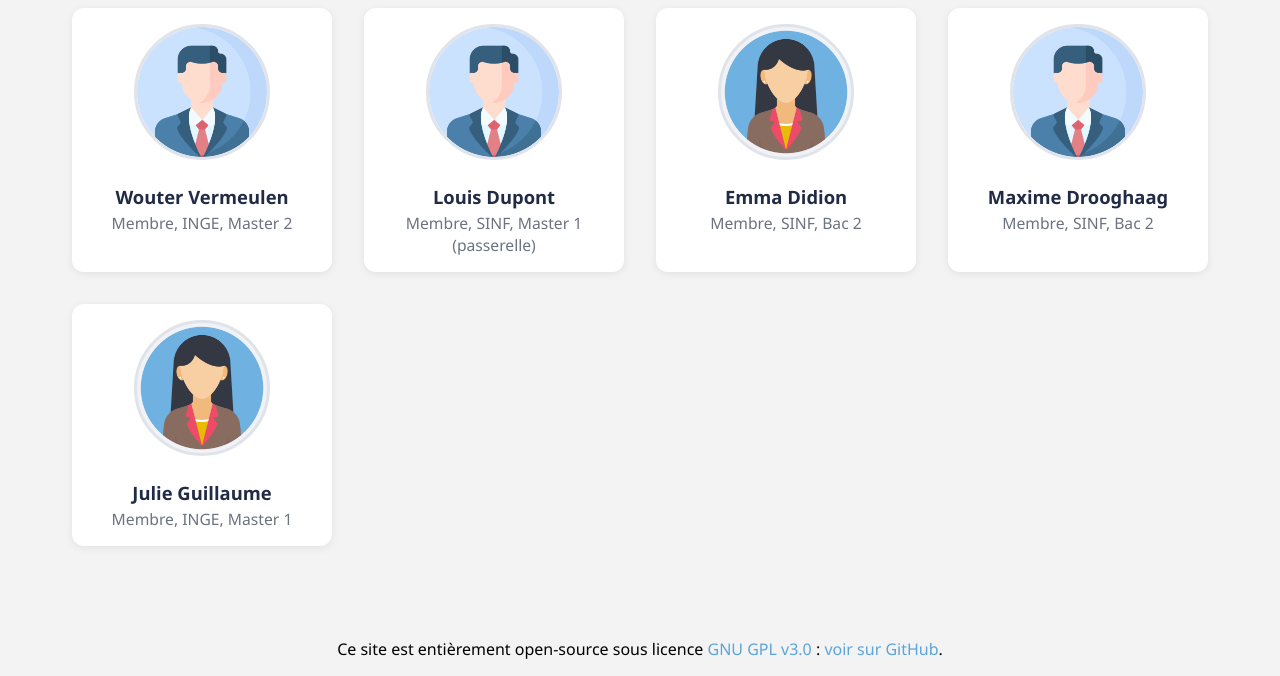
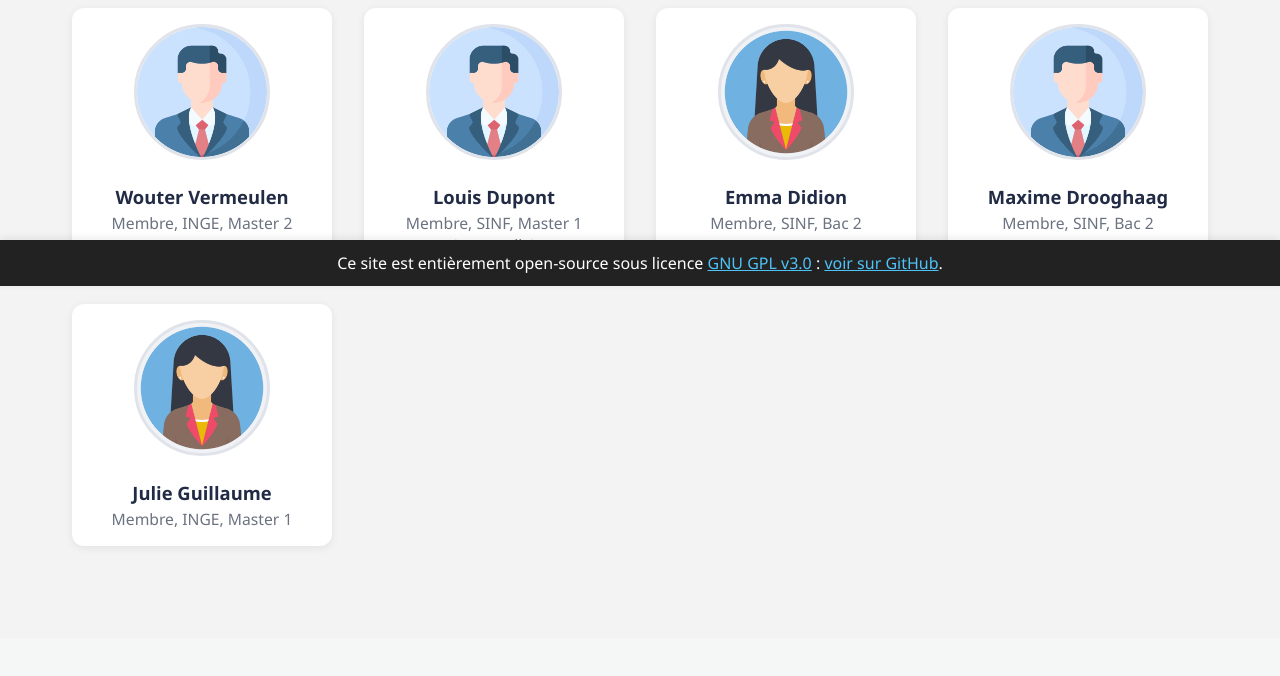
Before and after one commit to Piwy-dev/bde-epl-site, a Flask app: page /members in a window 1280 px wide. Shown: the part 514-1190 px from the top of the page. After the commit the page ends 1061 px from the top, so only its background shows below. Run offline with Flask 3, Linux system fonts and the light colour scheme.

Commit message:
bottom navbar

```diff
--- /dev/null
+++ b/app/static/css/bottom-navbar.css
@@ -0,0 +1,30 @@
+.bottom-navbar {
+    position: fixed;
+    bottom: 0;
+    left: 0;
+    width: 100%;
+    background: #222;
+    color: #fff;
+    padding: 0.75rem 0;
+    text-align: center;
+    box-shadow: 0 -2px 8px rgba(0,0,0,0.08);
+    z-index: 100;
+    font-size: 1rem;
+}
+
+.bottom-navbar #footer {
+    margin: 0;
+    padding: 0;
+}
+
+.bottom-navbar a {
+    color: #4fc3f7;
+    text-decoration: underline;
+    transition: color 0.2s;
+}
+
+.bottom-navbar a:hover,
+.bottom-navbar a:focus {
+    color: #81d4fa;
+    text-decoration: none;
+}
--- /dev/null
+++ b/app/templates/bottom-navbar.html
@@ -0,0 +1,5 @@
+<nav class="bottom-navbar">
+    <p id="footer">Ce site est entièrement open-source sous licence <a href="https://github.com/Piwy-dev/bde-epl-site/blob/main/LICENSE"> GNU GPL v3.0</a> :
+        <a href="https://github.com/Piwy-dev/bde-epl-site">voir sur GitHub</a>.
+    </p>
+</nav>
--- a/app/templates/members.html
+++ b/app/templates/members.html
@@ -7,7 +7,8 @@
     <title>Membres</title>
     <link rel="stylesheet" href="{{ url_for('static', filename='css/style.css') }}">
     <link rel="stylesheet" href="{{ url_for('static', filename='css/members.css') }}">
-    <link rel="stylesheet" href="{{ url_for('static', filename='css/topnavbar.css') }}">
+    <link rel="stylesheet" href="{{ url_for('static', filename='css/top-navbar.css') }}">
+    <link rel="stylesheet" href="{{ url_for('static', filename='css/bottom-navbar.css') }}">
 </head>
 
 <body class="main">
@@ -64,10 +65,6 @@
         </div>
     </div>
 
-    <div class="bottom">
-        <p id="footer">Ce site est entièrement open-source sous licence <a href="https://github.com/Piwy-dev/bde-epl-site/blob/main/LICENSE">GNU GPL v3.0</a> :
-            <a href="https://github.com/Piwy-dev/bde-epl-site">voir sur GitHub</a>.
-        </p>
-    </div>
+    {% include 'bottom-navbar.html' %}
 </body>
 </html>
```
Also changed, not shown: app/templates/home.html (+3 -6 lines), app/static/css/top-navbar.css (renamed from app/static/css/topnavbar.css).
